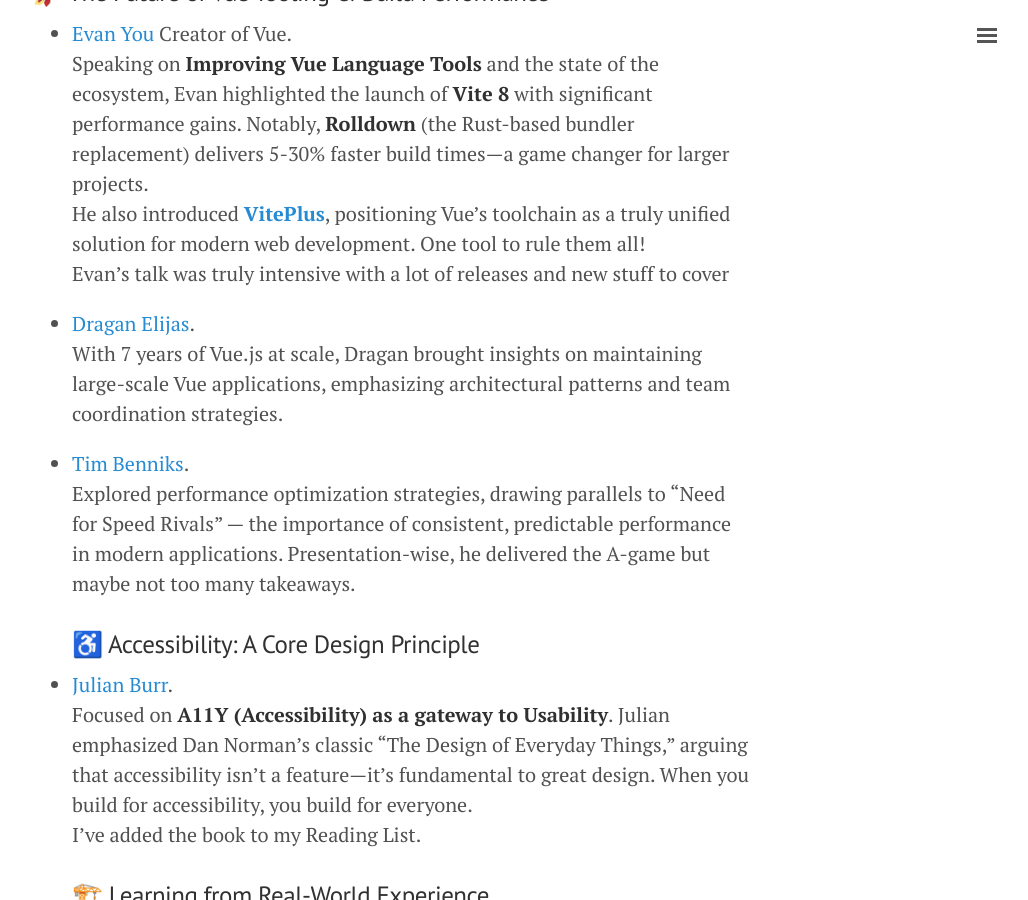
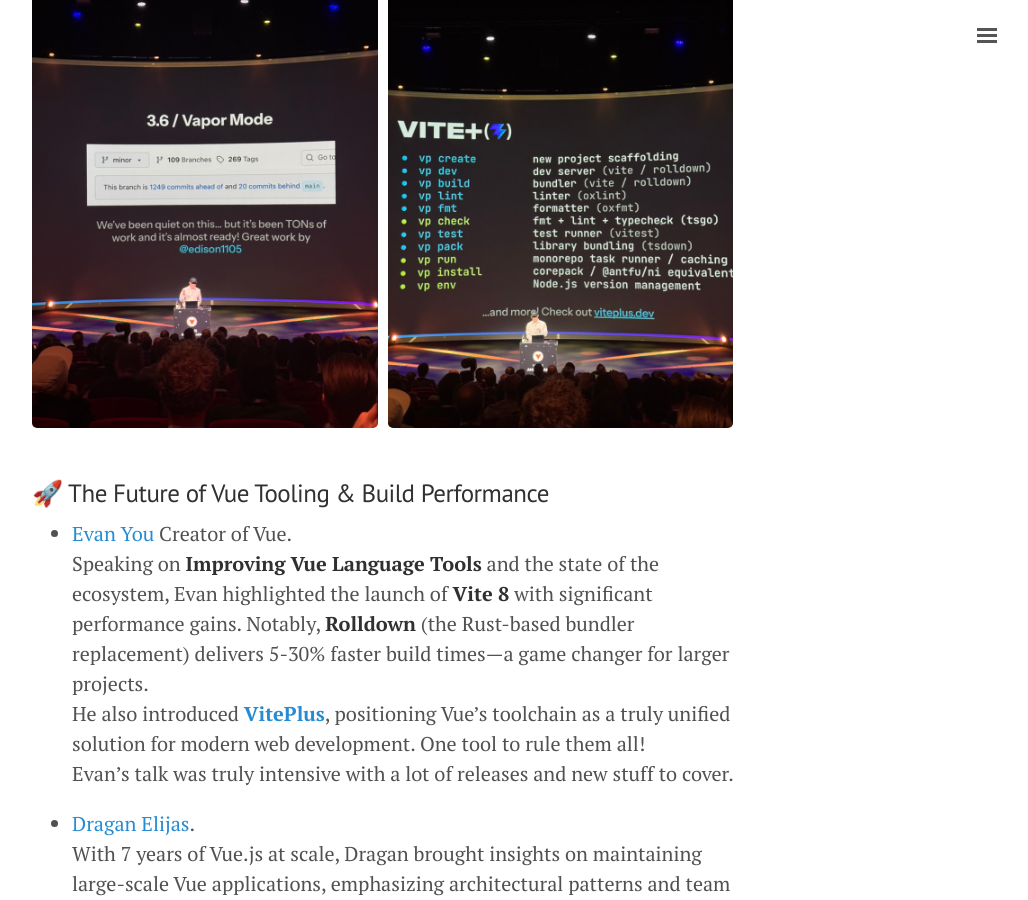
Before and after one commit to perwramdemark/perwramdemark.github.io, a Jekyll site: the page built from _posts/2026-03-13-vuejs-conference-amsterdam-day-two.md, in a window 1280 px wide and 900 px high, scrolled down 455 px. Shown: the whole window, without its empty margins (248-1276 px from the left). Built offline with Jekyll 4.4.1, drawn with Linux system fonts in a browser that asks for light colours; nearby versions of some CDN libraries.

Commit message:
Adjust the language and add picture to day two

```diff
--- a/_posts/2026-03-13-vuejs-conference-amsterdam-day-two.md
+++ b/_posts/2026-03-13-vuejs-conference-amsterdam-day-two.md
@@ -8,19 +8,25 @@
 Day two at [Vuejs.amsterdam](https://vuejs.amsterdam/) continued the momentum with an equally impressive lineup of speakers diving into tooling evolution, accessibility, scaling experiences, and innovative architectural patterns.
 Here are the standout insights from day two.
 
+<div style="display: flex; gap: 10px;">
+  <img src="/assets/images/20260313-vue-talk-ewan-you.jpeg" style="width: 48%; height: auto;">
+  <img src="/assets/images/20260313-ewan-you-talk-viteplus.jpeg" style="width: 48%; height: auto;">
+</div>
+
 ### 🚀 The Future of Vue Tooling & Build Performance
 
 * [Evan You](https://twitter.com/youyuxi) Creator of Vue.<br/>
 Speaking on **Improving Vue Language Tools** and the state of the ecosystem, Evan highlighted the launch of **Vite 8** with significant performance gains. Notably, **Rolldown** (the Rust-based bundler replacement) delivers 5-30% faster build times—a game changer for larger projects.
 <br/>He also introduced [**VitePlus**](https://viteplus.dev/), positioning Vue's toolchain as a truly unified solution for modern web development. One tool to rule them all!<br/>
-Evan's talk was truly intensive with a lot of releases and new stuff to cover
+Evan's talk was truly intensive with a lot of releases and new stuff to cover.
 
-* [Dragan Elijas](https://draganelijas.com/).<br/>
+* [Dragan Elijas](https://www.linkedin.com/in/draganelijas).<br/>
 With 7 years of Vue.js at scale, Dragan brought insights on maintaining large-scale Vue applications, emphasizing architectural patterns and team coordination strategies.
 
 * [Tim Benniks](https://timbenniks.dev/).<br/>
 Explored performance optimization strategies, drawing parallels to "Need for Speed Rivals" — the importance of consistent, predictable performance in modern applications.
 Presentation-wise, he delivered the A-game but maybe not too many takeaways.
+
 ### ♿ Accessibility: A Core Design Principle
 
 * [Julian Burr](https://bsky.app/profile/julianburr.de).<br/>
```
Also changed, not shown: assets/images/20260313-ewan-you-talk-viteplus.jpeg (added), assets/images/20260313-vue-talk-ewan-you.jpeg (added).
